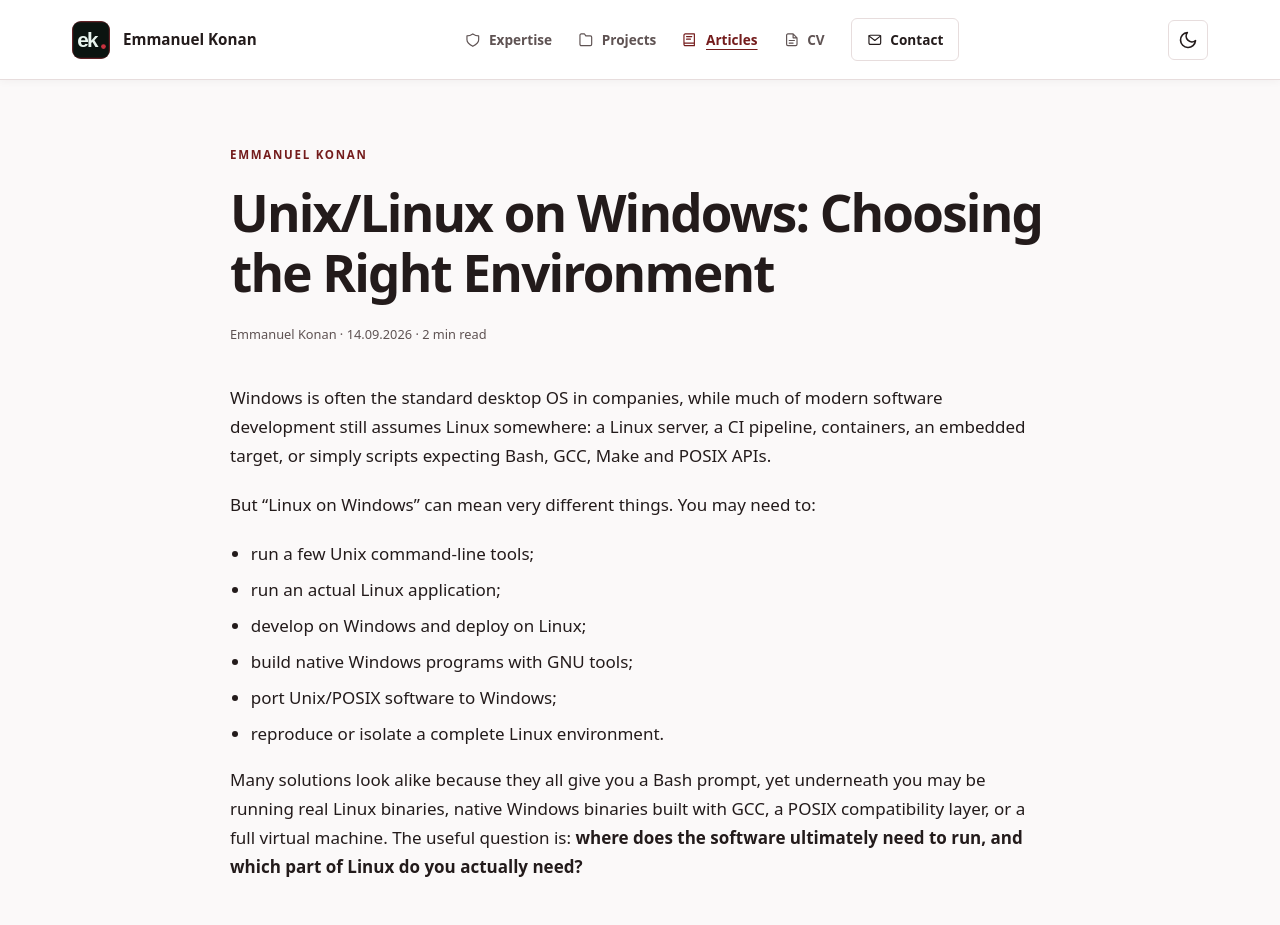
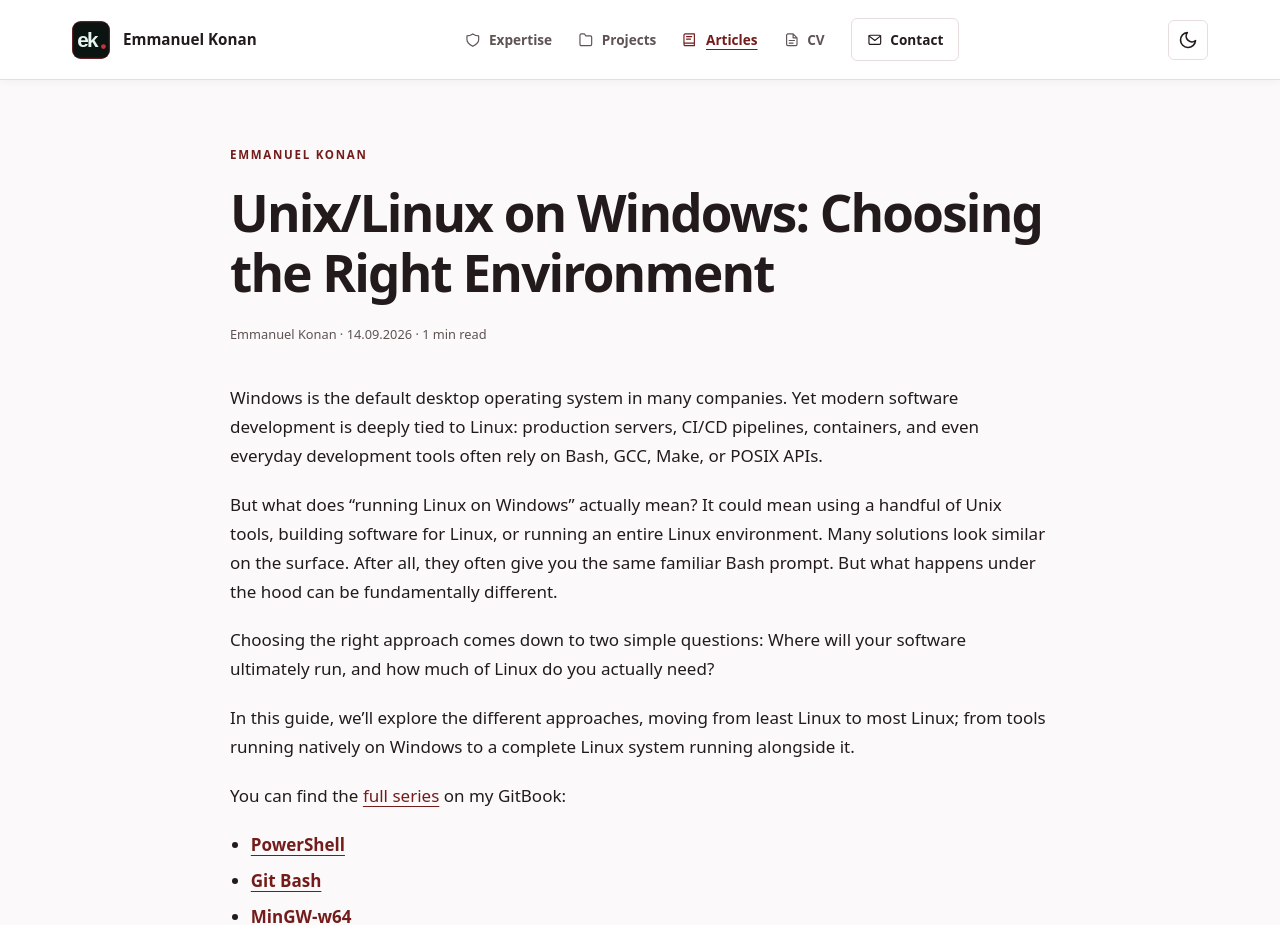
Before and after one commit to kmanu225/kmanu225.github.io, a Jekyll site: the page built from _posts/2026-09-14-linux-env-on-windows.md, in a window 1280 px wide and 1400 px high. Shown: the top 925 px of the window. Built offline with Jekyll 4.4.1, drawn with Linux system fonts in a browser that asks for light colours; some of the changed text lies outside the part shown.

Commit message:
coquille

```diff
--- a/_pages/year-archive.html
+++ b/_pages/year-archive.html
@@ -3,7 +3,6 @@ layout: archive
 permalink: /blog-posts/
 title: "Articles"
 kicker: "Blog"
-description: "Notes on system security, industrial systems, cryptography and software engineering, with links to my detailed guides on GitBook."
 lang: en
 ---
 <h2 class="section-label">Software Engineering</h2>
--- a/_posts/2026-09-14-linux-env-on-windows.md
+++ b/_posts/2026-09-14-linux-env-on-windows.md
@@ -9,33 +9,24 @@ tags:
   - windows
   - development
 ---
+Windows is the default desktop operating system in many companies. Yet modern software development is deeply tied to Linux: production servers, CI/CD pipelines, containers, and even everyday development tools often rely on Bash, GCC, Make, or POSIX APIs.
 
-Windows is often the standard desktop OS in companies, while much of modern software development still assumes Linux somewhere: a Linux server, a CI pipeline, containers, an embedded target, or simply scripts expecting Bash, GCC, Make and POSIX APIs.
+But what does “running Linux on Windows” actually mean? It could mean using a handful of Unix tools, building software for Linux, or running an entire Linux environment. Many solutions look similar on the surface. After all, they often give you the same familiar Bash prompt. But what happens under the hood can be fundamentally different.
 
-But “Linux on Windows” can mean very different things. You may need to:
+Choosing the right approach comes down to two simple questions: Where will your software ultimately run, and how much of Linux do you actually need?
 
-* run a few Unix command-line tools;
-* run an actual Linux application;
-* develop on Windows and deploy on Linux;
-* build native Windows programs with GNU tools;
-* port Unix/POSIX software to Windows;
-* reproduce or isolate a complete Linux environment.
+In this guide, we'll explore the different approaches, moving from least Linux to most Linux; from tools running natively on Windows to a complete Linux system running alongside it.
 
-Many solutions look alike because they all give you a Bash prompt, yet underneath you may be running real Linux binaries, native Windows binaries built with GCC, a POSIX compatibility layer, or a full virtual machine. The useful question is: **where does the software ultimately need to run, and which part of Linux do you actually need?**
-
-## The series
-
-The [full introduction](https://kmanu225.gitbook.io/cs/software-engineering/compatibility/linux-on-windows) is on my GitBook, followed by one article per option:
-
-* [**PowerShell**](https://kmanu225.gitbook.io/cs/software-engineering/compatibility/linux-on-windows/powershell): stay fully native; maybe Linux is not needed at all.
-* [**Git Bash**](https://kmanu225.gitbook.io/cs/software-engineering/compatibility/linux-on-windows/git-bash): a lightweight Unix-like shell and common tools.
-* [**MinGW-w64**](https://kmanu225.gitbook.io/cs/software-engineering/compatibility/linux-on-windows/mingw-w64): GNU compilers producing native Windows binaries.
-* [**MSYS2**](https://kmanu225.gitbook.io/cs/software-engineering/compatibility/linux-on-windows/msys2): a richer Unix-like development environment.
-* [**Cygwin**](https://kmanu225.gitbook.io/cs/software-engineering/compatibility/linux-on-windows/cygwin): a POSIX compatibility layer for Unix-oriented applications.
-* [**WSL**](https://kmanu225.gitbook.io/cs/software-engineering/compatibility/linux-on-windows/wsl): a real Linux environment integrated with Windows.
-* [**Docker and containers**](https://kmanu225.gitbook.io/cs/software-engineering/compatibility/linux-on-windows/docker): isolated, reproducible Linux environments.
-* [**Virtual machines**](https://kmanu225.gitbook.io/cs/software-engineering/compatibility/linux-on-windows/virtual-machines): a complete, independent Linux system.
-* [**QEMU**](https://kmanu225.gitbook.io/cs/software-engineering/compatibility/linux-on-windows/qemu): virtualization and hardware emulation, including other CPU architectures.
-* [**Remote Linux development**](https://kmanu225.gitbook.io/cs/software-engineering/compatibility/linux-on-windows/remote): use a real Linux machine elsewhere.
+You can find the [full series](https://kmanu225.gitbook.io/cs/software-engineering/compatibility/linux-on-windows) on my GitBook:
+* [**PowerShell**](https://kmanu225.gitbook.io/cs/software-engineering/compatibility/linux-on-windows/powershell)
+* [**Git Bash**](https://kmanu225.gitbook.io/cs/software-engineering/compatibility/linux-on-windows/git-bash)
+* [**MinGW-w64**](https://kmanu225.gitbook.io/cs/software-engineering/compatibility/linux-on-windows/mingw-w64)
+* [**MSYS2**](https://kmanu225.gitbook.io/cs/software-engineering/compatibility/linux-on-windows/msys2)
+* [**Cygwin**](https://kmanu225.gitbook.io/cs/software-engineering/compatibility/linux-on-windows/cygwin)
+* [**WSL**](https://kmanu225.gitbook.io/cs/software-engineering/compatibility/linux-on-windows/wsl)
+* [**Docker and containers**](https://kmanu225.gitbook.io/cs/software-engineering/compatibility/linux-on-windows/docker)
+* [**Virtual machines**](https://kmanu225.gitbook.io/cs/software-engineering/compatibility/linux-on-windows/virtual-machines)
+* [**QEMU**](https://kmanu225.gitbook.io/cs/software-engineering/compatibility/linux-on-windows/qemu)
+* [**Remote Linux development**](https://kmanu225.gitbook.io/cs/software-engineering/compatibility/linux-on-windows/remote)
 
 ![Linux on Windows](/images/linux-on-windows.png)
```
